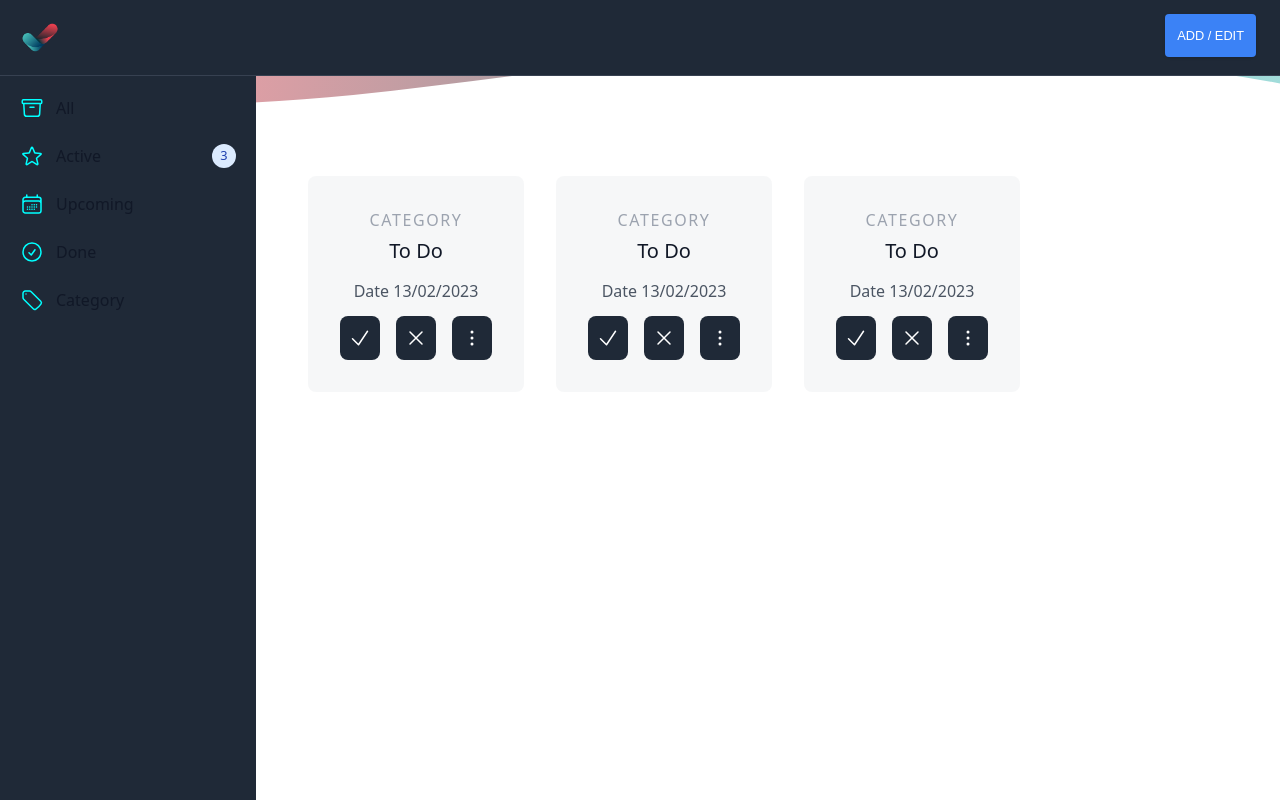
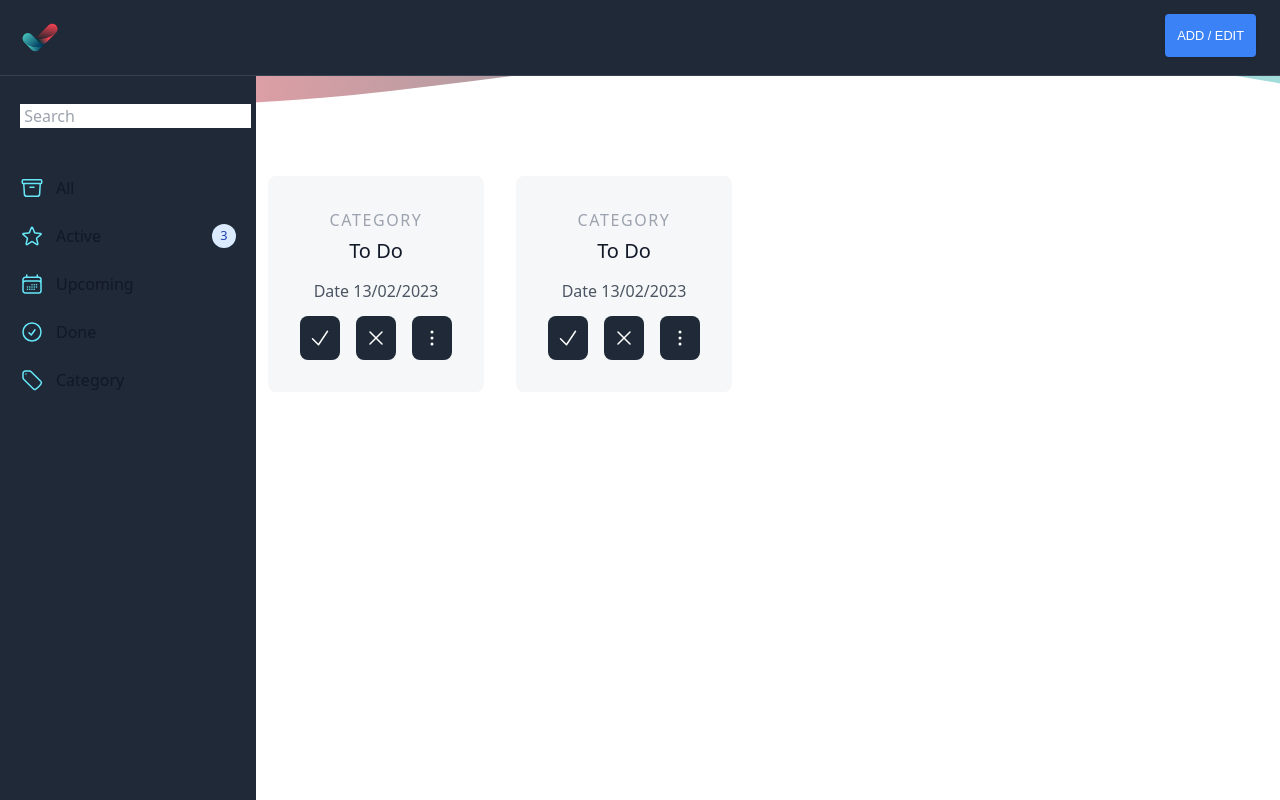
Before and after one commit to NadegeHbg/tudu-frontend, a React (Create React App) app: page /dashboard in a window 1280 px wide. Built offline with nearby package versions, Linux system fonts and the light colour scheme; no server answers.

Commit message:
changes sidebar svg to heroicIcon

```diff
--- a/src/Components/main/Sidebar.jsx
+++ b/src/Components/main/Sidebar.jsx
@@ -1,5 +1,7 @@
 import React, { useState } from "react";
 import TodoItemForm from "../forms/TodoItemForm";
+import { ArchiveBoxIcon, Bars3BottomLeftIcon, CalendarDaysIcon, CheckCircleIcon, ChevronRightIcon, MagnifyingGlassIcon, StarIcon, TagIcon } from '@heroicons/react/24/outline'
+
 
 const searchHandler = (event) => {
     event.preventDefault();
@@ -13,9 +15,10 @@
     const handleOpen = () => {
         setOpen(!open);
     };
+
     return (
-        <div>
-            <nav class="fixed top-0 z-50 w-full border-b  bg-gray-800 border-gray-700">
+        <div className="">
+            <nav class="fixed top-0 z-50 w-full border-b bg-gray-800 border-gray-700">
                 <div class="px-3 py-3 lg:px-5 lg:pl-3">
                     <div class="flex items-center justify-between">
                         <div className="flex justify-center ">
@@ -29,13 +32,7 @@
                                 class="inline-flex items-center p-2 mt-2 ml-3 text-sm text-gray-500 rounded-lg md:hidden hover:bg-gray-100 focus:outline-none focus:ring-2 focus:ring-gray-200"
                             >
                                 <span class="sr-only">Open sidebar</span>
-                                <svg class="w-6 h-6" aria-hidden="true" fill="currentColor" viewBox="0 0 20 20" xmlns="http://www.w3.org/2000/svg">
-                                    <path
-                                        clip-rule="evenodd"
-                                        fill-rule="evenodd"
-                                        d="M2 4.75A.75.75 0 012.75 4h14.5a.75.75 0 010 1.5H2.75A.75.75 0 012 4.75zm0 10.5a.75.75 0 01.75-.75h7.5a.75.75 0 010 1.5h-7.5a.75.75 0 01-.75-.75zM2 10a.75.75 0 01.75-.75h14.5a.75.75 0 010 1.5H2.75A.75.75 0 012 10z"
-                                    ></path>
-                                </svg>
+                                <Bars3BottomLeftIcon className="w-6 h-6 text-neutral-100" />
                             </button>
                         </div>
                         <div class="flex items-center ml-3">
@@ -50,7 +47,7 @@
                 class="fixed top-0 left-0 z-40 w-64 h-screen transition-transform -translate-x-full sm:translate-x-0"
                 aria-label="Sidebar"
             >
-                <div className="h-full px-3 py-4 overflow-y-auto bg-gray-800">
+                <div className="h-full px-3 py-4 pt-24 overflow-y-auto bg-gray-800">
                     <ul className="space-y-2">
                         <li>
                             <form action="">
@@ -58,20 +55,7 @@
                                     className="flex items-center p-2 text-base font-normal text-gray-900 rounded-lg dark:text-white hover:bg-gray-100 dark:hover:bg-gray-700"
                                     htmlFor=" Search "
                                 >
-                                    <svg
-                                        xmlns="http://www.w3.org/2000/svg"
-                                        fill="none"
-                                        viewBox="0 0 24 24"
-                                        strokeWidth={1.5}
-                                        stroke="cyan"
-                                        className="w-6 h-6 mr-4"
-                                    >
-                                        <path
-                                            strokeLinecap="round"
-                                            strokeLinejoin="round"
-                                            d="M21 21l-5.197-5.197m0 0A7.5 7.5 0 105.196 5.196a7.5 7.5 0 0010.607 10.607z"
-                                        />
-                                    </svg>
+                                    <MagnifyingGlassIcon className="w-6 h-6 text-cyan-300" />
 
                                     <input className="flex items-center text-coolBlack font-normal" type="text" name="search" placeholder=" Search " />
                                 </label>
@@ -81,52 +65,33 @@
 
                         <li>
                             <span className="flex items-center p-2 text-base font-normal text-gray-900 rounded-lg dark:text-white hover:bg-gray-100 dark:hover:bg-gray-700">
-                                <svg xmlns="http://www.w3.org/2000/svg" fill="none" viewBox="0 0 24 24" strokeWidth={1.5} stroke="cyan" className="w-6 h-6">
-                                    <path
-                                        strokeLinecap="round"
-                                        strokeLinejoin="round"
-                                        d="M20.25 7.5l-.625 10.632a2.25 2.25 0 01-2.247 2.118H6.622a2.25 2.25 0 01-2.247-2.118L3.75 7.5M10 11.25h4M3.375 7.5h17.25c.621 0 1.125-.504 1.125-1.125v-1.5c0-.621-.504-1.125-1.125-1.125H3.375c-.621 0-1.125.504-1.125 1.125v1.5c0 .621.504 1.125 1.125 1.125z"
-                                    />
-                                </svg>
+                                <ArchiveBoxIcon className="w-6 h-6 text-cyan-300" />
 
                                 <span className="flex-1 ml-3 whitespace-nowrap">All</span>
                                 <span className="inline-flex items-center justify-center px-2 ml-3 text-sm font-medium text-gray-800 bg-gray-200 rounded-full dark:bg-gray-700 dark:text-gray-300"></span>
                             </span>
                         </li>
+
                         <li>
                             <span className="flex items-center p-2 text-base font-normal text-gray-900 rounded-lg dark:text-white hover:bg-gray-100 dark:hover:bg-gray-700">
-                                <svg xmlns="http://www.w3.org/2000/svg" fill="none" viewBox="0 0 24 24" strokeWidth={1.5} stroke="cyan" className="w-6 h-6">
-                                    <path
-                                        strokeLinecap="round"
-                                        strokeLinejoin="round"
-                                        d="M11.48 3.499a.562.562 0 011.04 0l2.125 5.111a.563.563 0 00.475.345l5.518.442c.499.04.701.663.321.988l-4.204 3.602a.563.563 0 00-.182.557l1.285 5.385a.562.562 0 01-.84.61l-4.725-2.885a.563.563 0 00-.586 0L6.982 20.54a.562.562 0 01-.84-.61l1.285-5.386a.562.562 0 00-.182-.557l-4.204-3.602a.563.563 0 01.321-.988l5.518-.442a.563.563 0 00.475-.345L11.48 3.5z"
-                                    />
-                                </svg>
-
+                                <StarIcon className="w-6 h-6 text-cyan-300" />
                                 <span className="flex-1 ml-3 whitespace-nowrap">Active</span>
                                 <span className="inline-flex items-center justify-center w-3 h-3 p-3 ml-3 text-sm font-medium text-blue-800 bg-blue-100 rounded-full dark:bg-blue-900 dark:text-blue-300">
                                     3
                                 </span>
                             </span>
                         </li>
+
                         <li>
                             <span className="flex items-center p-2 text-base font-normal text-gray-900 rounded-lg dark:text-white hover:bg-gray-100 dark:hover:bg-gray-700">
-                                <svg xmlns="http://www.w3.org/2000/svg" fill="none" viewBox="0 0 24 24" strokeWidth={1.5} stroke="cyan" className="w-6 h-6">
-                                    <path
-                                        strokeLinecap="round"
-                                        strokeLinejoin="round"
-                                        d="M6.75 3v2.25M17.25 3v2.25M3 18.75V7.5a2.25 2.25 0 012.25-2.25h13.5A2.25 2.25 0 0121 7.5v11.25m-18 0A2.25 2.25 0 005.25 21h13.5A2.25 2.25 0 0021 18.75m-18 0v-7.5A2.25 2.25 0 015.25 9h13.5A2.25 2.25 0 0121 11.25v7.5m-9-6h.008v.008H12v-.008zM12 15h.008v.008H12V15zm0 2.25h.008v.008H12v-.008zM9.75 15h.008v.008H9.75V15zm0 2.25h.008v.008H9.75v-.008zM7.5 15h.008v.008H7.5V15zm0 2.25h.008v.008H7.5v-.008zm6.75-4.5h.008v.008h-.008v-.008zm0 2.25h.008v.008h-.008V15zm0 2.25h.008v.008h-.008v-.008zm2.25-4.5h.008v.008H16.5v-.008zm0 2.25h.008v.008H16.5V15z"
-                                    />
-                                </svg>
-
+                                < CalendarDaysIcon className="w-6 h-6 text-cyan-300" />
                                 <span className="flex-1 ml-3 whitespace-nowrap">Upcoming</span>
                             </span>
                         </li>
+
                         <li>
                             <span className="flex items-center p-2 text-base font-normal text-gray-900 rounded-lg dark:text-white hover:bg-gray-100 dark:hover:bg-gray-700">
-                                <svg xmlns="http://www.w3.org/2000/svg" fill="none" viewBox="0 0 24 24" strokeWidth={1.5} stroke="cyan" className="w-6 h-6">
-                                    <path strokeLinecap="round" strokeLinejoin="round" d="M9 12.75L11.25 15 15 9.75M21 12a9 9 0 11-18 0 9 9 0 0118 0z" />
-                                </svg>
+                                <CheckCircleIcon className="w-6 h-6 text-cyan-300" />
 
                                 <span className="flex-1 ml-3 whitespace-nowrap">Done</span>
                             </span>
@@ -136,14 +101,7 @@
                                 className="flex items-center p-2 text-base font-normal text-gray-900 rounded-lg dark:text-white hover:bg-gray-100 dark:hover:bg-gray-700"
                                 onClick={handleOpen}
                             >
-                                <svg xmlns="http://www.w3.org/2000/svg" fill="none" viewBox="0 0 24 24" strokeWidth={1.5} stroke="cyan" className="w-6 h-6">
-                                    <path
-                                        strokeLinecap="round"
-                                        strokeLinejoin="round"
-                                        d="M9.568 3H5.25A2.25 2.25 0 003 5.25v4.318c0 .597.237 1.17.659 1.591l9.581 9.581c.699.699 1.78.872 2.607.33a18.095 18.095 0 005.223-5.223c.542-.827.369-1.908-.33-2.607L11.16 3.66A2.25 2.25 0 009.568 3z"
-                                    />
-                                    <path strokeLinecap="round" strokeLinejoin="round" d="M6 6h.008v.008H6V6z" />
-                                </svg>
+                                <TagIcon className="w-6 h-6 text-cyan-300" />
 
                                 <span className="flex-1 ml-3 whitespace-nowrap">Category</span>
                             </button>
@@ -151,16 +109,7 @@
                                 ? (
                                       <ul>
                                           <li className="flex items-center  text-gray-900 rounded-lg dark:text-white hover:bg-gray-100 dark:hover:bg-gray-700">
-                                              <svg
-                                                  xmlns="http://www.w3.org/2000/svg"
-                                                  fill="none"
-                                                  viewBox="0 0 24 24"
-                                                  strokeWidth={1.5}
-                                                  stroke="yellow"
-                                                  className="w-6 h-6 flex-1 "
-                                              >
-                                                  <path strokeLinecap="round" strokeLinejoin="round" d="M8.25 4.5l7.5 7.5-7.5 7.5" />
-                                              </svg>
+                                              < ChevronRightIcon className="w-6 h-6" />
                                               <button class="flex- mr-14 whitespace-nowrap p-2 text-base font-normal">Project</button>
                                           </li>
                                       </ul>
@@ -170,7 +119,7 @@
                     </ul>
                 </div>
             </aside>
-            <div class="p-4 sm:ml-64"></div>
+            {/* <div class="p-4 sm:ml-64"></div> */}
         </div>
     );
 }
```
